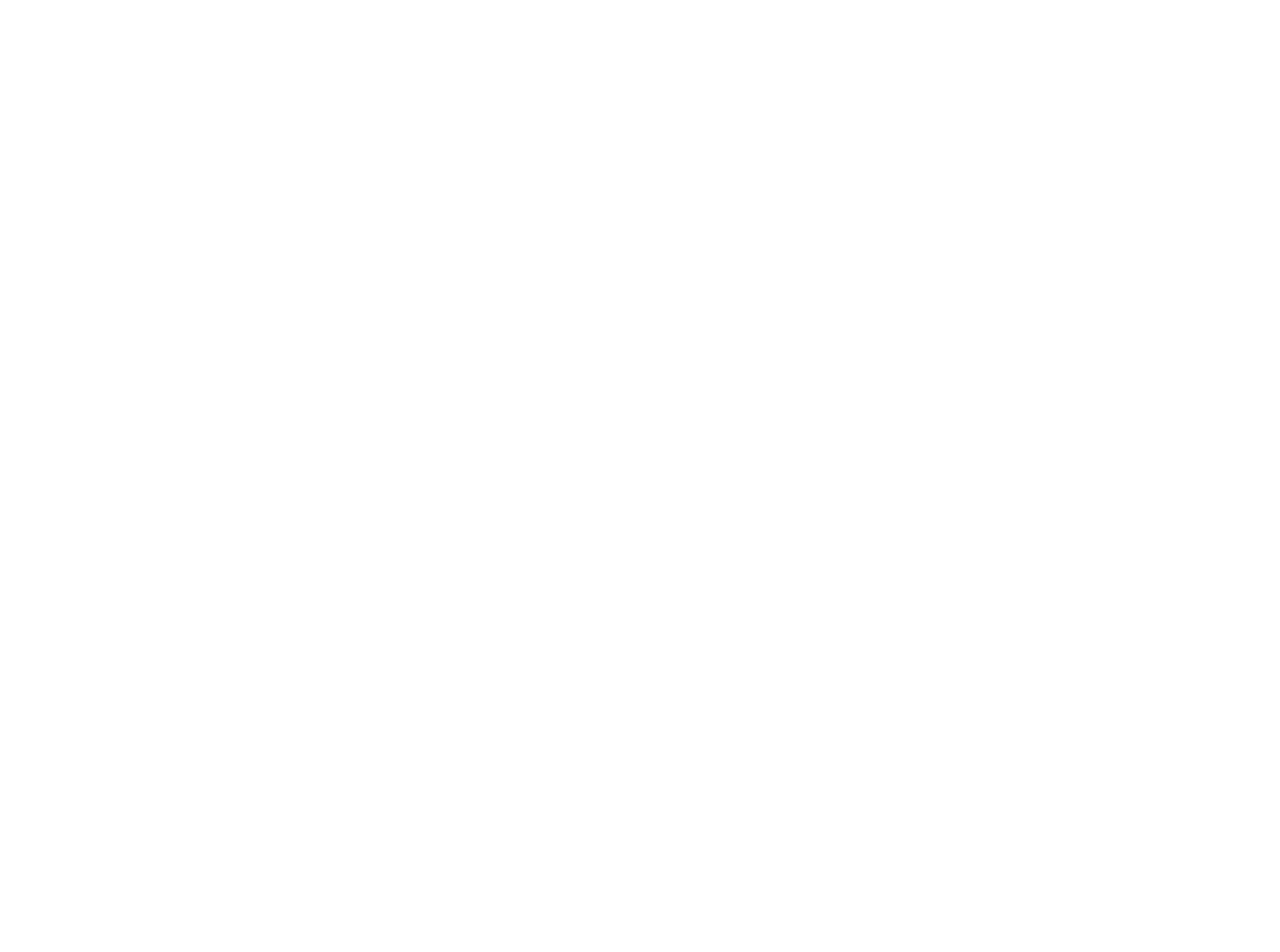
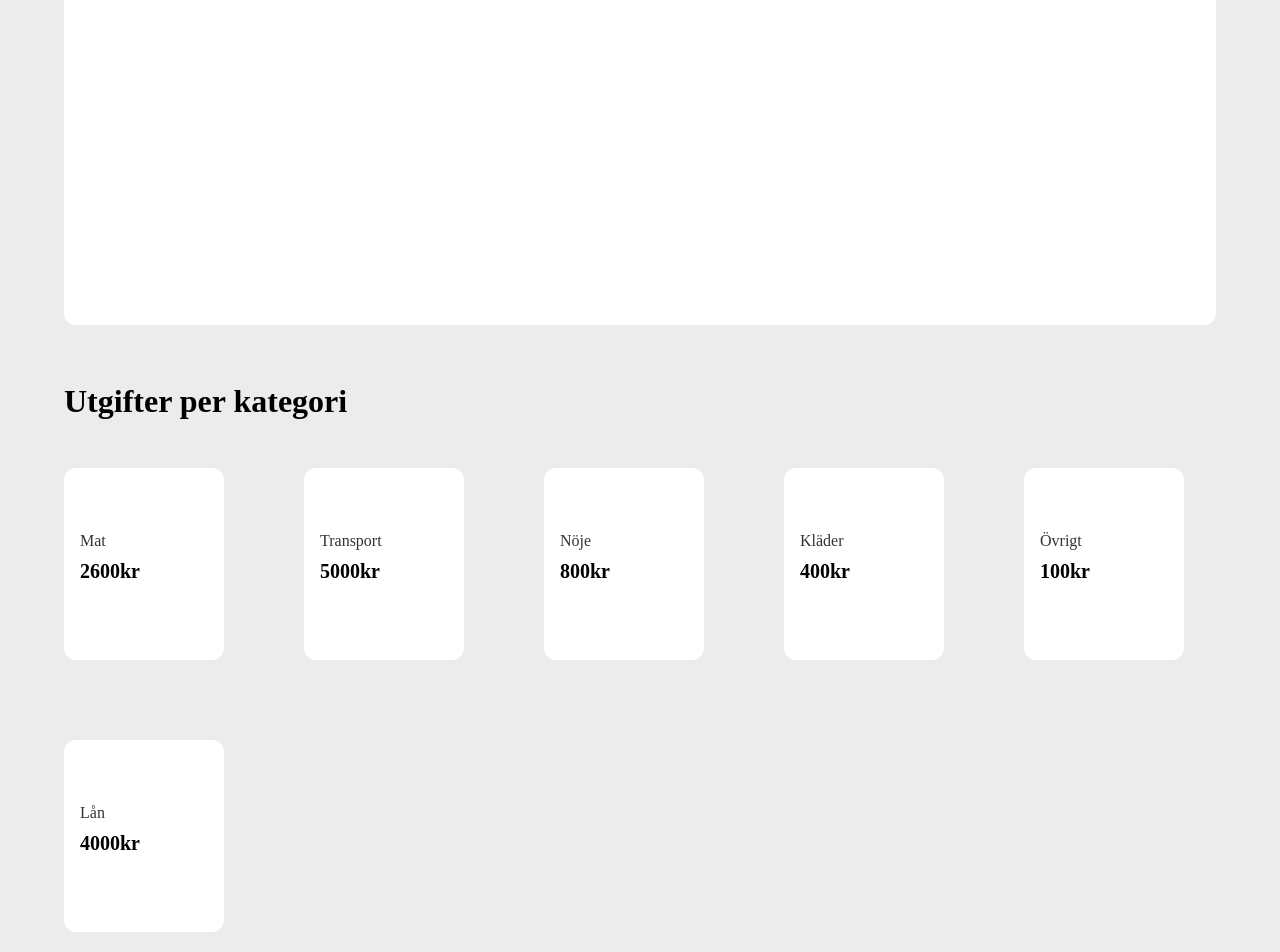
Before and after one commit to ivararnesson/BudgetPlanner, a React (Vite) app in the folder BudgetPlanner.Web/: page / in a window 1280 px wide. Shown: the part 411-1363 px from the top of the page. Before the commit the page ends 800 px from the top, so only its background shows below. Built offline with nearby package versions, Linux system fonts and the light colour scheme; no server answers.

Commit message:
add categories and data

```diff
--- a/BudgetPlanner.Web/src/App.jsx
+++ b/BudgetPlanner.Web/src/App.jsx
@@ -1,10 +1,10 @@
 import { useState } from 'react'
-import TodoList from './TodoList'
+import Dashboard from './Components/Daboard';
 
 function App() {
 
   return (
-      <TodoList />
+      <Dashboard />
   )
 }
 
--- /dev/null
+++ b/BudgetPlanner.Web/src/Components/CategoriesCard.jsx
@@ -0,0 +1,16 @@
+import React from "react";
+import "../Components/style/dashboard.css";
+import FoodCategorie from "./FoodCategorie";
+
+export default function CategoriesCard() {
+  return (
+    <>
+      <div className="categories-card">
+        <h1>Utgifter per kategori</h1>
+        <div className="categories-card-content">
+          <FoodCategorie />
+        </div>
+     </div>
+    </>
+  );
+}
--- /dev/null
+++ b/BudgetPlanner.Web/src/Components/Daboard.jsx
@@ -0,0 +1,18 @@
+import React from "react";
+import MainCard from "./MainCard";
+import CategoriesCard from "./CategoriesCard";
+import "../Components/style/dashboard.css";
+
+function Dashboard() {
+  return (
+    <>
+      <div>
+        <MainCard />
+      </div>
+      <div>
+        <CategoriesCard />
+      </div>
+    </>
+  );
+}
+export default Dashboard;
--- /dev/null
+++ b/BudgetPlanner.Web/src/Components/FoodCategorie.jsx
@@ -0,0 +1,17 @@
+import React from "react";
+import foodData from "../data"; // Import your data file
+
+function FoodCategorie() {
+  return (
+    <div className="categories-container">
+      {foodData.map((food, index) => (
+        <div key={index} className="categories-card-container">
+          <p className="categories-card-categorie">{food.category}</p> {/* kategori */}
+          <p className="categories-card-amount">{food.price}kr</p> {/* pris */}
+        </div>
+      ))}
+    </div>
+  );
+}
+
+export default FoodCategorie;
--- /dev/null
+++ b/BudgetPlanner.Web/src/Components/MainCard.jsx
@@ -0,0 +1,15 @@
+import React from "react";
+import "../Components/style/dashboard.css";
+
+function MainCard() {
+  return (
+    <>
+      <div className="main-card">
+        <div className="main-card-content">
+
+        </div>
+     </div>
+    </>
+  );
+}
+export default MainCard;
--- /dev/null
+++ b/BudgetPlanner.Web/src/Components/style/Dashboard.css
@@ -0,0 +1,60 @@
+* {
+  margin: 0;
+  padding: 0;
+  background-color: #ececec;
+}
+
+/*MainCard*/
+.main-card {
+  margin-top: 20%;
+  background-color: #ffffff;
+  border-radius: 12px;
+  height: 30rem;
+  width: 90%;
+  margin-left: auto;
+  margin-right: auto;
+}
+
+/*CategoriesCard*/
+.categories-container {
+    display: flex;
+    align-items: center;
+    flex-wrap: wrap;
+    gap: 5rem;
+    margin-top: 3rem;
+  }
+
+  .categories-card {
+    border-radius: 12px;
+    padding: 20px;
+    margin-top: 3%;
+    width: 90%;
+    margin-left: auto;
+    margin-right: auto;
+  }
+
+.categories-card-container {
+  background-color: #ffffff;
+  display: flex;
+  flex-direction: column;
+  border-radius: 12px;
+  height: 12rem;
+  width: 10rem;
+}
+
+  .categories-card-categorie {
+    background-color: #ffffff;
+    font-size: 16px;
+    font-weight: 500;
+    color: #333;
+    margin-bottom: 10px;
+    margin-left: 1rem;
+    margin-top: 4rem;
+  }
+
+  .categories-card-amount {
+    background-color: #ffffff;
+    font-size: 20px;
+    margin-left: 1rem;
+    font-weight: 700;
+  }
--- /dev/null
+++ b/BudgetPlanner.Web/src/data.js
@@ -0,0 +1,33 @@
+const foodData = [
+    {
+        category: "Mat",
+        price: 2600,
+    },
+
+    {
+        category: "Transport",
+        price: 5000
+    },
+
+    {
+        category: "Nöje",
+        price: 800
+    },
+
+    {
+        category: "Kläder",
+        price: 400,
+    },
+
+    {
+        category: "Övrigt",
+        price: 100,
+    },
+
+    {
+        category: "Lån",
+        price: 4000,
+    },
+  ];
+
+  export default foodData;
```
Also changed, not shown: BudgetPlanner.Web/package.json (+8 -1 lines), 1 other file (tests, documents, lock files or other folders).
